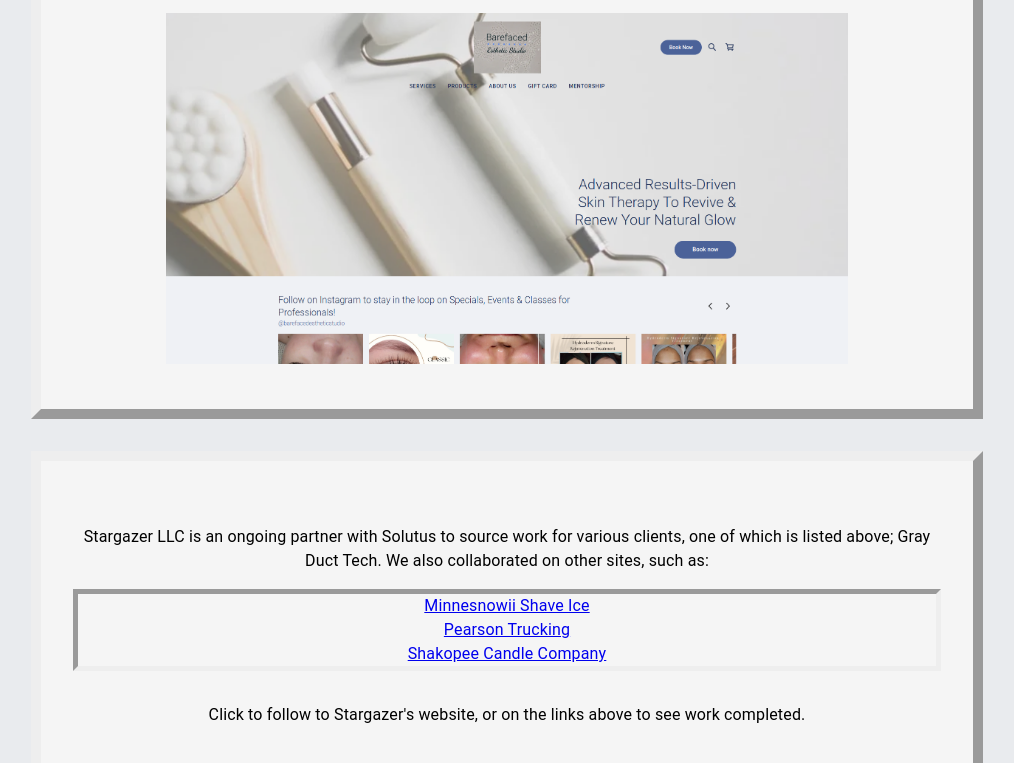
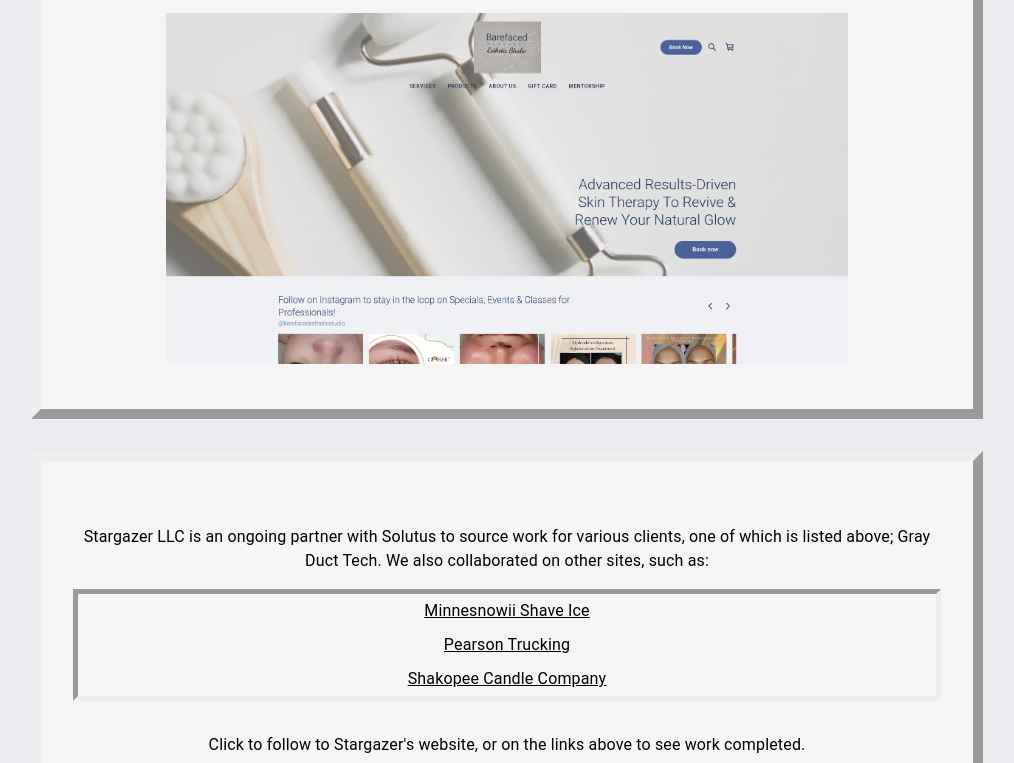
Before and after one commit to CPMSP/solutusweb, a React (Create React App) app: page /clients in a window 1280 px wide. Shown: the part 2000-2763 px from the top of the page, without its empty margins (133-1147 px from the left). Built offline with nearby package versions, Linux system fonts and the light colour scheme.

Commit message:
corrected text color and underline

```diff
--- a/src/pages/Clients.js
+++ b/src/pages/Clients.js
@@ -118,23 +118,20 @@
             <ul className={classes.sgUL}>
               <li className={classes.stargazerLI}>
                 <a
-                  className={[classes.projectLinks, classes.stargazerLinks]}
+                  className={classes.projectLinks}
                   href="https://minnesnowii.com/"
                 >
                   Minnesnowii Shave Ice
                 </a>
               </li>
               <li className={classes.stargazerLI}>
-                <a
-                  className={[classes.projectLinks, classes.stargazerLinks]}
-                  href="http://3.238.105.58/"
-                >
+                <a className={classes.projectLinks} href="http://3.238.105.58/">
                   Pearson Trucking
                 </a>
               </li>
               <li className={classes.stargazerLI}>
                 <a
-                  className={[classes.projectLinks, classes.stargazerLinks]}
+                  className={classes.projectLinks}
                   href="https://shakopeecandle.com/"
                 >
                   Shakopee Candle Company
--- a/src/styles/pageStyles.js
+++ b/src/styles/pageStyles.js
@@ -90,7 +90,6 @@
     marginTop: "2rem",
   },
   projectLinks: {
-    textDecoration: "none",
     color: "black",
   },
   sgUL: {
@@ -99,11 +98,8 @@
     padding: 0,
   },
   stargazerLI: {
-    color: "black",
+    padding: 5,
     alignItems: "start",
-  },
-  stargazerLinks: {
-    textDecoration: "underline",
   },
   speakerLink: {
     color: "black",
```
